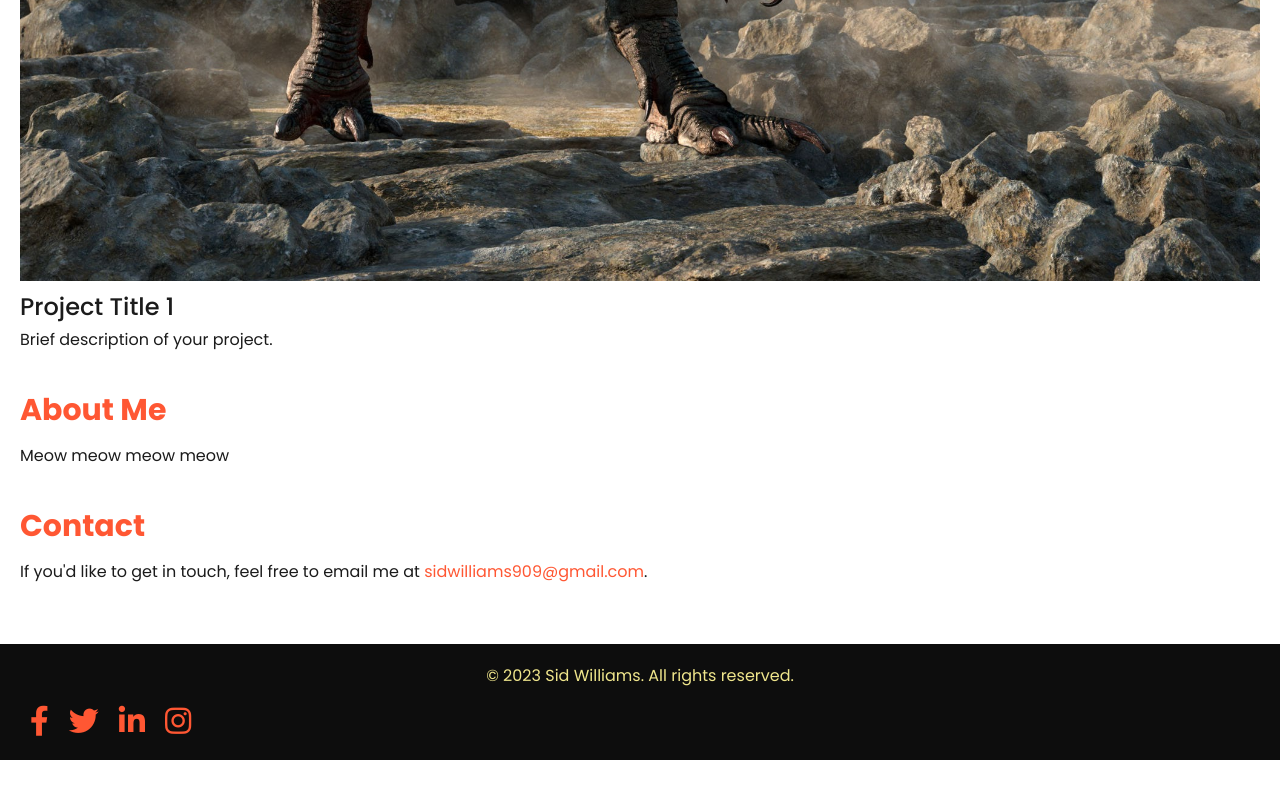
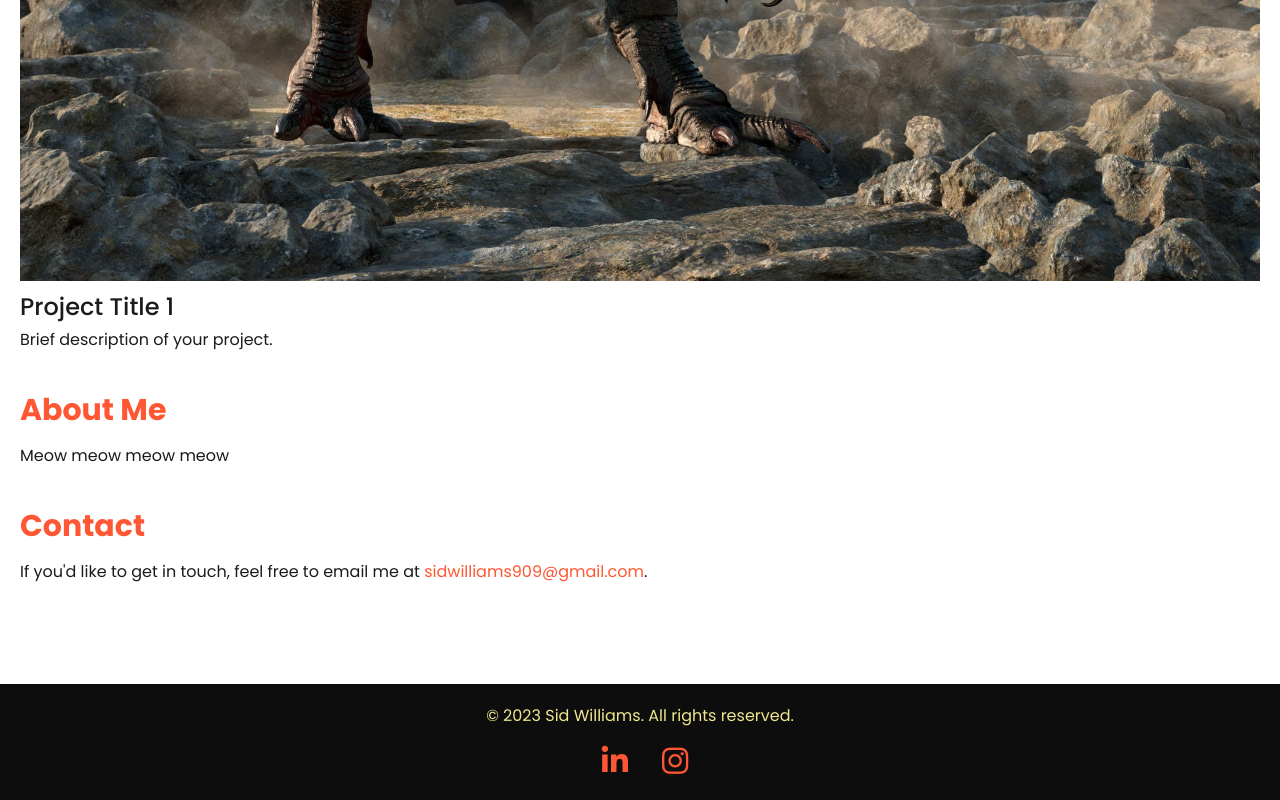
Before and after one commit to SidArthurWilliams/SidArthurWilliams.github.io, a website: page index.html in a window 1280 px wide. Shown: the part 887-1687 px from the top of the page. Before the commit the page ends 1647 px from the top, so only its background shows below. Drawn offline with Linux system fonts and the light colour scheme.

Commit message:
Update Socials

```diff
--- a/index.html
+++ b/index.html
@@ -72,13 +72,7 @@
             <p>&copy; 2023 Sid Williams. All rights reserved.</p>
             <!-- Social Media Icons -->
             <div class="socials mt-4 flex justify-center space-x-6">
-                <a href="https://www.facebook.com/yourprofile" target="_blank" class="text-coquelicot-500 hover:text-coquelicot-400 transition-colors duration-300" aria-label="Facebook">
-                    <i class="fab fa-facebook-f fa-lg"></i>
-                </a>
-                <a href="https://www.twitter.com/yourprofile" target="_blank" class="text-coquelicot-500 hover:text-coquelicot-400 transition-colors duration-300" aria-label="Twitter">
-                    <i class="fab fa-twitter fa-lg"></i>
-                </a>
-                <a href="https://www.linkedin.com/in/yourprofile" target="_blank" class="text-coquelicot-500 hover:text-coquelicot-400 transition-colors duration-300" aria-label="LinkedIn">
+                <a href="https://www.linkedin.com/in/sid-williams-04742032b/?trk=opento_sprofile_topcard" target="_blank" class="text-coquelicot-500 hover:text-coquelicot-400 transition-colors duration-300" aria-label="LinkedIn">
                     <i class="fab fa-linkedin-in fa-lg"></i>
                 </a>
                 <a href="https://www.instagram.com/sawramics/" target="_blank" class="text-coquelicot-500 hover:text-coquelicot-400 transition-colors duration-300" aria-label="Instagram">
```
Also changed, not shown: output.css.
